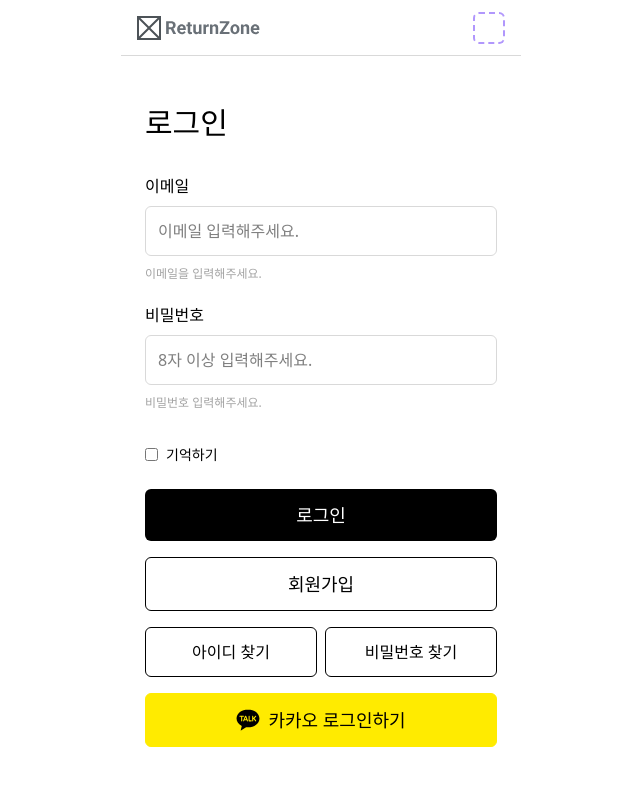
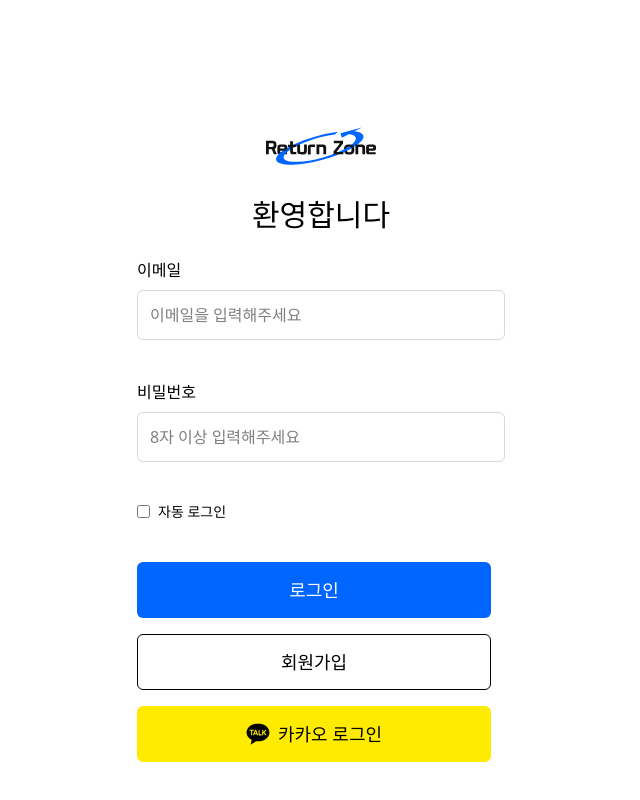
Before and after one commit to 9ITHON/5-ReturnZone-FE, a React (Vite) app: page / in a window 1280 px wide. Shown: the top 800 px of the page, without its empty margins (319-959 px from the left). Built offline with nearby package versions, Linux system fonts and the light colour scheme.

Commit message:
feat : 1차 디자인 연결

```diff
--- /dev/null
+++ b/src/components/CheckBox.jsx
@@ -0,0 +1,15 @@
+import React from 'react';
+
+export default function CheckBox({ label, checked, onChange }) {
+  return (
+    <label className="flex items-center text-sm cursor-pointer select-none">
+      <input
+        type="checkbox"
+        className="mr-2 accent-black"
+        checked={checked}
+        onChange={onChange}
+      />
+      {label}
+    </label>
+  );
+}
--- /dev/null
+++ b/src/components/InputField.jsx
@@ -0,0 +1,19 @@
+import React from 'react';
+
+export default function InputField({ label, placeholder, value, onChange, type = 'text', icon: Icon }) {
+  return (
+    <div className="mb-2">
+      <label className="text-base font-semibold mb-2 block">{label}</label>
+      <div className="flex items-center border border-[#D9D9D9] rounded-md px-3 py-3 focus-within:ring-2 focus-within:ring-[#B197FC]">
+        {Icon && <Icon className="w-5 h-5 mr-2 text-[#A3A3A3]" />}
+        <input
+          type={type}
+          className="flex-1 outline-none text-base bg-transparent"
+          placeholder={placeholder}
+          value={value}
+          onChange={onChange}
+        />
+      </div>
+    </div>
+  );
+}
--- /dev/null
+++ b/src/components/Logo.jsx
@@ -0,0 +1,10 @@
+import React from 'react';
+import logo from '../assets/logo.svg';
+
+export default function Logo() {
+  return (
+    <div className="flex flex-row items-center justify-center gap-2 my-6">
+      <img src={logo} alt="ReturnZone Logo" className="h-12" />
+    </div>
+  );
+}
--- /dev/null
+++ b/src/components/MainButton.jsx
@@ -0,0 +1,15 @@
+import React from 'react';
+
+export default function MainButton({ children, onClick, type = 'button', color = 'primary' }) {
+  const base = 'w-[354px] h-[56px] flex items-center justify-center rounded-md font-semibold text-lg transition-colors';
+  const colorClass = color === 'primary'
+    ? 'bg-[#0066FF] text-white'
+    : color === 'kakao'
+    ? 'bg-[#FFEB00] text-black border border-[#FFEB00] gap-2'
+    : 'border border-black text-black bg-white';
+  return (
+    <button type={type} onClick={onClick} className={`${base} ${colorClass}`}>
+      {children}
+    </button>
+  );
+}
--- a/src/pages/Login.jsx
+++ b/src/pages/Login.jsx
@@ -1,5 +1,8 @@
 import React, { useState } from 'react';
-import logo from '../assets/logo.svg';
+import Logo from '../components/Logo';
+import InputField from '../components/InputField';
+import CheckBox from '../components/CheckBox';
+import MainButton from '../components/MainButton';
 import kakaoIcon from '../assets/카카오.svg';
 
 export default function Login() {
@@ -20,7 +23,6 @@
     alert(`로그인 성공!\n이메일: ${email}`);
   };
 
-
   const handleSignup = () => {
     alert('회원가입 페이지로 이동합니다.');
   };
@@ -31,72 +33,40 @@
 
   return (
     <div className="w-full min-h-screen bg-white flex flex-col items-center">
-      {/* Header */}
-      <div className="w-full max-w-[400px] flex items-center justify-between px-4 py-3 border-b border-[#D9D9D9]" style={{height: '56px'}}>
-        <img src={logo} alt="ReturnZone Logo" className="h-6" />
-        <div className="w-8 h-8 border-2 border-dashed border-[#B197FC] rounded-md flex items-center justify-center" />
-      </div>
-      {/* Login Form */}
-      <form className="w-full max-w-[400px] flex-1 px-6 py-12 flex flex-col" onSubmit={handleLogin}>
-        <h1 className="text-3xl font-bold mb-8 leading-tight">로그인</h1>
-        <label className="text-base font-semibold mb-2 block" htmlFor="email">이메일</label>
-        <input
-          id="email"
-          type="email"
-          className="border border-[#D9D9D9] rounded-md px-3 py-3 mb-2 focus:outline-none focus:ring-2 focus:ring-[#B197FC] text-base"
-          placeholder="이메일 입력해주세요."
+      <div className="w-full max-w-[400px] flex flex-col items-center px-4 py-25 min-h-screen">
+        <Logo />
+        <h1 className="text-3xl font-bold center leading-tight mb-6">환영합니다</h1>
+        <form className="w-full flex flex-col flex-1" style={{minHeight: '400px'}} onSubmit={handleLogin}>
+          <div className="flex flex-col gap-8 flex-1 mb-10">
+
+            <InputField
+              label="이메일"
+              placeholder="이메일을 입력해주세요"
               value={email}
               onChange={e => setEmail(e.target.value)}
+              type="email"
             />
-        <span className="text-xs text-[#A3A3A3] mb-5 block leading-relaxed">이메일을 입력해주세요.</span>
-        <label className="text-base font-semibold mb-2 block" htmlFor="password">비밀번호</label>
-        <input
-          id="password"
-          type="password"
-          className="border border-[#D9D9D9] rounded-md px-3 py-3 mb-2 focus:outline-none focus:ring-2 focus:ring-[#B197FC] text-base"
-          placeholder="8자 이상 입력해주세요."
+            <InputField
+              label="비밀번호"
+              placeholder="8자 이상 입력해주세요"
               value={password}
               onChange={e => setPassword(e.target.value)}
+              type="password"
             />
-        <span className="text-xs text-[#A3A3A3] mb-8 block leading-relaxed">비밀번호 입력해주세요.</span>
-        <div className="flex items-center justify-between mb-6">
-          <label className="flex items-center text-sm">
-            <input
-              type="checkbox"
-              className="mr-2 accent-black"
-              checked={remember}
-              onChange={e => setRemember(e.target.checked)}
-            />
-            기억하기
-          </label>
+            <div>
+              <CheckBox label="자동 로그인" checked={remember} onChange={e => setRemember(e.target.checked)} />
             </div>
-        <button type="submit" className="w-full bg-black text-white py-3 rounded-md font-semibold text-lg mb-4">로그인</button>
-        <button type="button" onClick={handleSignup} className="w-full border border-black text-black py-3 rounded-md font-semibold text-lg mb-4">회원가입</button>
-        <div className="flex gap-2 mb-4">
-          <button
-            type="button"
-            onClick={() => window.location.href = '/search-id'}
-            className="flex-1 border border-black text-black py-3 rounded-md font-semibold text-base bg-white"
-          >
-            아이디 찾기
-          </button>
-          <button
-            type="button"
-            onClick={() => window.location.href = '/search-pw'}
-            className="flex-1 border border-black text-black py-3 rounded-md font-semibold text-base bg-white"
-          >
-            비밀번호 찾기
-          </button>
           </div>
-        <button
-          type="button"
-          className="w-full flex items-center justify-center gap-2 bg-[#FFEB00] text-black py-3 rounded-md font-semibold text-lg border border-[#FFEB00]"
-          onClick={handleKakaoLogin}
-        >
+          <div className="flex flex-col gap-4 mt-auto mb-10">
+            <MainButton type="submit">로그인</MainButton>
+            <MainButton onClick={handleSignup} color="secondary">회원가입</MainButton>
+            <MainButton onClick={handleKakaoLogin} color="kakao">
               <img src={kakaoIcon} alt="카카오" className="w-6 h-6" />
-          카카오 로그인하기
-        </button>
+              카카오 로그인
+            </MainButton>
+          </div>
         </form>
+      </div>
     </div>
   );
 }
```
Also changed, not shown: src/assets/logo.svg, src/assets/자동 로그인 완료.svg (added). Lines whose indentation alone changed are shown as unchanged.
